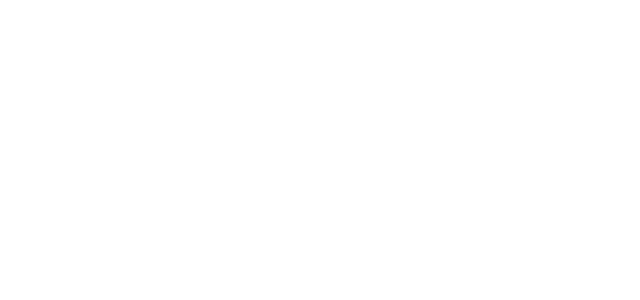
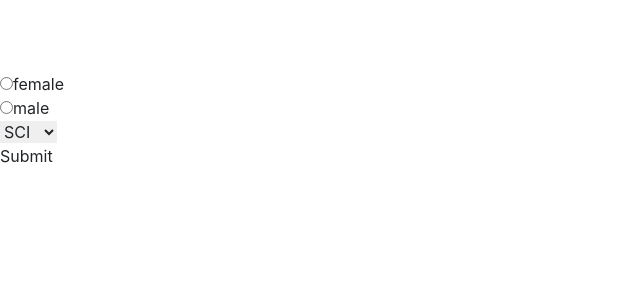
Before and after one commit to JustJuulia/TanStack_exercises, a React (Create React App) app in the folder tanstack_study/project_react/: page / in a window 1280 px wide. Shown: the top 300 px of the page, without its empty margins (0-640 px from the left). Built offline with nearby package versions, Linux system fonts and the light colour scheme.

Commit message:
form works_ added tailwind

```diff
--- /dev/null
+++ b/tanstack_study/project_react/src/User_tanstack/User.jsx
@@ -0,0 +1,153 @@
+import React from "react";
+import { useForm } from "@tanstack/react-form";
+
+export default function User() {
+    function password_validate(password) {
+        const re = {
+          capital: /[A-Z]/,
+          digit: /[0-9]/,
+          full: /^[A-Za-z0-9!@#]{9,13}$/,
+        };
+        return re.capital.test(password) && re.digit.test(password) && re.full.test(password);
+      }
+      const validateEmail = (email) => {
+        const emailRegex = /^[a-zA-Z0-9._%+-]+@[a-zA-Z0-9.-]+\.[a-zA-Z]{2,}$/;
+        return emailRegex.test(email);
+      };
+      function send_to_backend(email, password, gender, school){
+
+      }
+  const form = useForm({
+    defaultValues: {
+      email: "",
+      password: "",
+      repeat_password:"",
+      gender: "",
+      school: "",
+    },
+    onSubmit: async ({ value }) => {
+        if(validateEmail(value.email)){
+            console.log('email is valid', value)
+            if(value.password === value.repeat_password){
+                if(value.password.length >= 9){
+                    if(password_validate(value.password)){
+                        console.log('password is perectly fine', value)
+                    }
+                    else{
+                        console.log('   password didnt pass regex', value)
+                    }
+                }
+                else{
+                    console.log('password is too short' , value)
+                }
+              }
+              else{
+                console.log('password aint matching' , value)
+              }
+          }
+          else{
+            console.log('email is invalid', value)
+          }
+    },
+  });
+
+  return (
+    <div>
+      <form
+        onSubmit={(e) => {
+          e.preventDefault();
+          e.stopPropagation();
+          form.handleSubmit();
+        }}
+      >
+        <div className="block">
+            <div>
+          <form.Field
+            name="email"
+            children={(field) => (
+              <input
+                name={field.name}
+                value={field.state.value}
+                onBlur={field.handleBlur}
+                onChange={(e) => field.handleChange(e.target.value)}
+              />
+            )}
+          />
+          </div>
+          <div>
+          <form.Field
+            name="password"
+            children={(field) => (
+              <input
+                name={field.name}
+                type="password"
+                value={field.state.value}
+                onBlur={field.handleBlur}
+                onChange={(e) => field.handleChange(e.target.value)}
+              />
+            )}
+          />
+          </div>
+          <div>
+          <form.Field
+            name="repeat_password"
+            children={(field) => (
+              <input
+                name={field.name}
+                type="password"
+                value={field.state.value}
+                onBlur={field.handleBlur}
+                onChange={(e) => field.handleChange(e.target.value)}
+              />
+            )}
+          /></div>
+          <div>
+          <form.Field
+            name="gender"
+            children={(field) => (
+              <input
+                name={field.name}
+                type="radio"
+                value={"female"}
+                onBlur={field.handleBlur}
+                onChange={(e) => field.handleChange(e.target.value)}
+              />
+            )}
+          />
+          female
+          </div>
+          <div>
+          <form.Field
+            name="gender"
+            children={(field) => (
+              <input
+                name={field.name}
+                type="radio"
+                value={"male"}
+                onBlur={field.handleBlur}
+                onChange={(e) => field.handleChange(e.target.value)}
+              />
+            )}
+          />
+          male
+          </div>
+          <form.Field
+            name="school"
+            children={(field) => (
+              <select
+                name={field.name}
+                onBlur={field.handleBlur}
+                onChange={(e) => field.handleChange(e.target.value)}
+              >
+                <option value="sci">SCI</option>
+                <option value="zut">ZUT</option>
+                <option value="pum">PUM</option>
+              </select>
+            )}
+          />
+        </div>
+        <button type="submit">Submit</button>
+      </form>
+    </div>
+  );
+}
--- a/tanstack_study/project_react/src/index.css
+++ b/tanstack_study/project_react/src/index.css
@@ -1,3 +1,6 @@
+@tailwind base;
+@tailwind components;
+@tailwind utilities;
 body {
   margin: 0;
   font-family: -apple-system, BlinkMacSystemFont, 'Segoe UI', 'Roboto', 'Oxygen',
--- a/tanstack_study/project_react/src/index.js
+++ b/tanstack_study/project_react/src/index.js
@@ -1,11 +1,12 @@
 import React from 'react';
 import ReactDOM from 'react-dom/client';
+import User from './User_tanstack/User';
 import 'bootstrap/dist/css/bootstrap.min.css';
 import './index.css';
 const root = ReactDOM.createRoot(document.getElementById('root'));
 root.render(
   <React.StrictMode>
-
+    <User></User>
   </React.StrictMode>
 );
 
--- /dev/null
+++ b/tanstack_study/project_react/src/postcss.config.js
@@ -0,0 +1,6 @@
+module.exports = {
+    plugins: {
+      tailwindcss: {},
+      autoprefixer: {},
+    },
+  }
--- /dev/null
+++ b/tanstack_study/project_react/tailwind.config.js
@@ -0,0 +1,8 @@
+/** @type {import('tailwindcss').Config} */
+module.exports = {
+  content: ['./src/**/*.{js,jsx,ts,tsx}'],
+  theme: {
+    extend: {},
+  },
+  plugins: [],
+}
```
Also changed, not shown: tanstack_study/project_react/package.json (+7 -0 lines), tanstack_study/project_react/src/App.js (line endings or trailing spaces), 2 other files (tests, documents, lock files or other folders).
